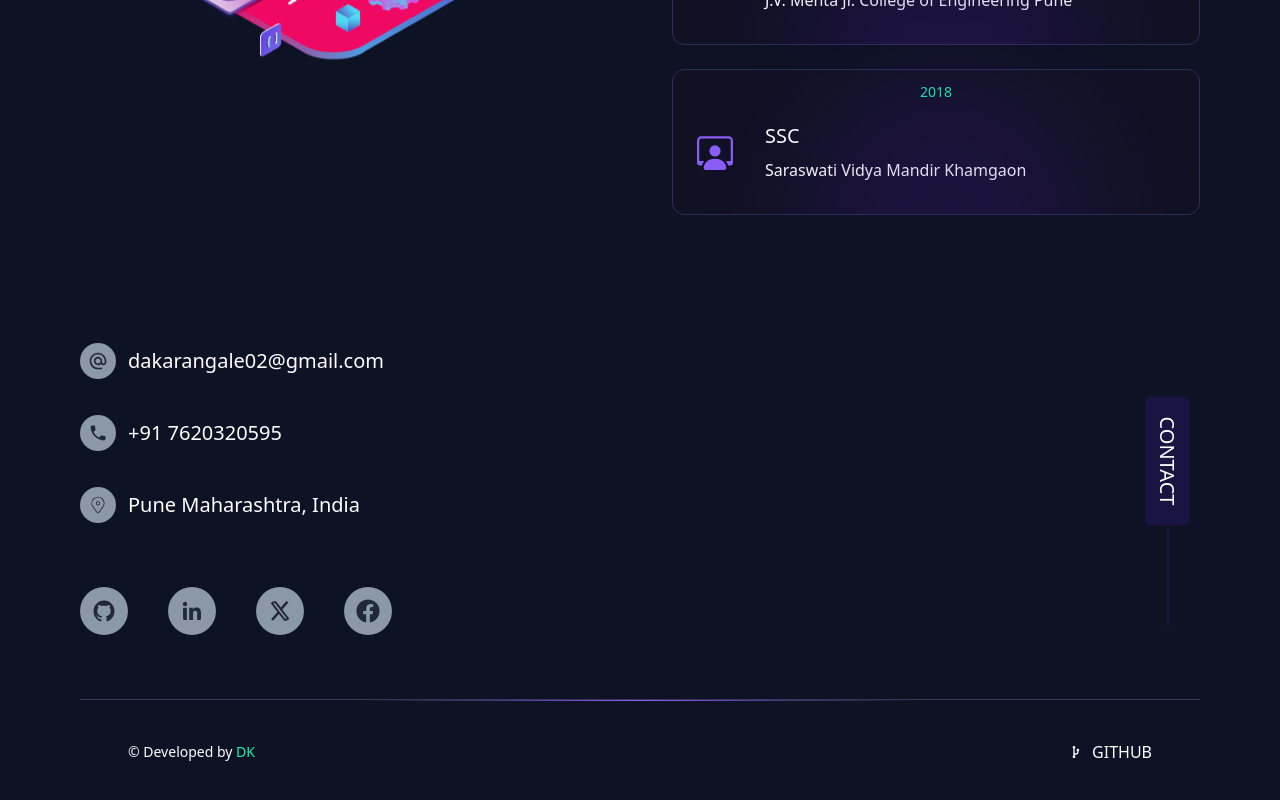
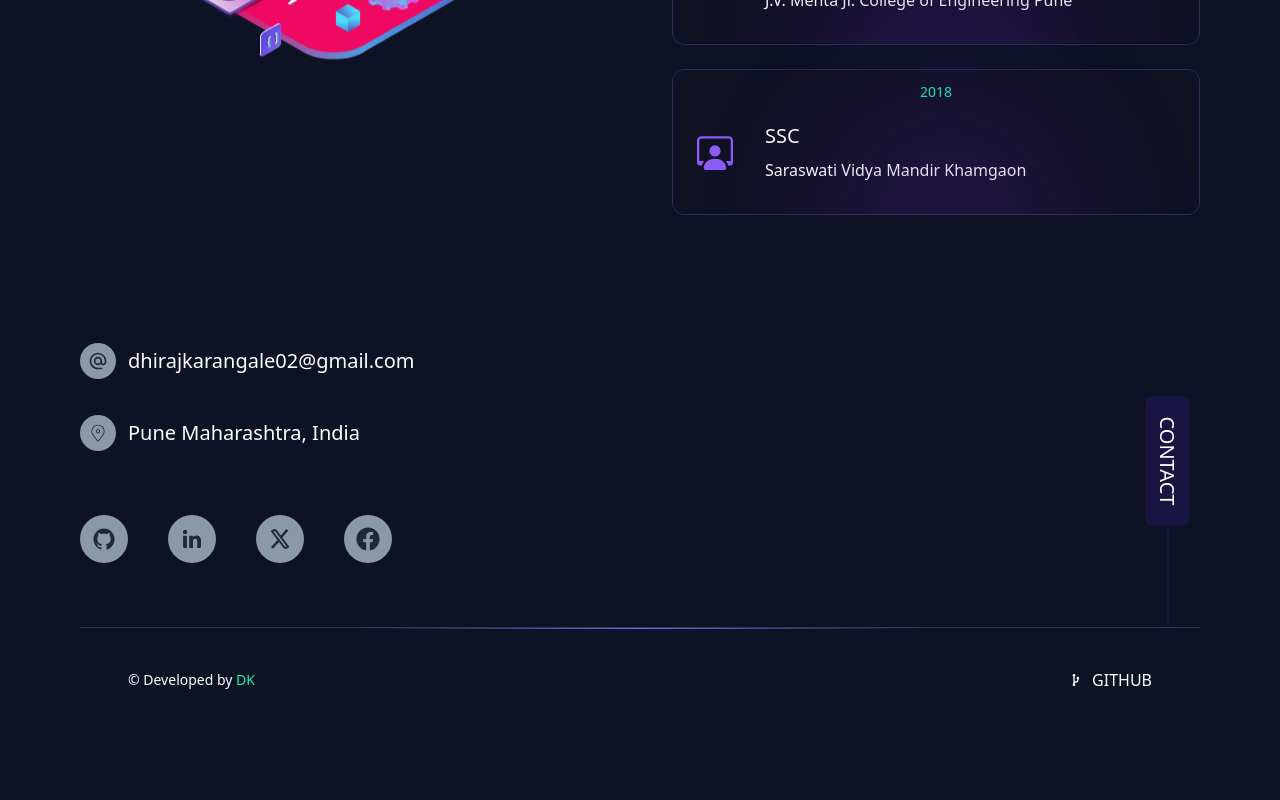
Before and after one commit to DhirajKarangale/portfolio, a React (Vite) app: page / in a window 1280 px wide. Shown: the part 4782-5582 px from the top of the page. After the commit the page ends 5514 px from the top, so only its background shows below. Built offline with nearby package versions, Linux system fonts and the light colour scheme; the HTML template or start-up script is replaced by a standard one.

Commit message:
Details Update

```diff
--- a/src/components/Contact.tsx
+++ b/src/components/Contact.tsx
@@ -27,13 +27,13 @@ export default function Contact() {
                             />
                             <span>{contactsData.email}</span>
                         </p>
-                        <p className="text-sm md:text-xl flex items-center gap-3">
+                        {/* <p className="text-sm md:text-xl flex items-center gap-3">
                             <IoMdCall
                                 className="bg-[#8b98a5] p-2 rounded-full hover:bg-[#16f2b3] hover:scale-110 transition-all duration-300 text-gray-800 cursor-pointer"
                                 size={36}
                             />
                             <span>{contactsData.phone}</span>
-                        </p>
+                        </p> */}
                         <p className="text-sm md:text-xl flex items-center gap-3">
                             <CiLocationOn
                                 className="bg-[#8b98a5] p-2 rounded-full hover:bg-[#16f2b3] hover:scale-110 transition-all duration-300 text-gray-800 cursor-pointer"
--- a/utils/data/contactsData.ts
+++ b/utils/data/contactsData.ts
@@ -1,6 +1,6 @@
 export const contactsData = {
-    email: 'dakarangale02@gmail.com',
-    phone: '+91 7620320595',
+    email: 'dhirajkarangale02@gmail.com',
+    phone: '+91 0000000000',
     address: 'Pune Maharashtra, India',
     github: 'https://github.com/DhirajKarangale',
     facebook: 'https://www.facebook.com/dhiraj.karangale.02/',
--- a/utils/data/personal-data.ts
+++ b/utils/data/personal-data.ts
@@ -3,8 +3,8 @@ export const personalData = {
   profile: 'profile.png',
   designation: "Software Developer",
   description: "I'm Dhiraj Karangale, a HackWithInfi finalist, full-stack developer, and game creator dedicated to building immersive digital experiences. From crafting 3D worlds in Unity 🌍 and designing responsive interfaces with React ⚙️, to creating mobile-first experiences with React Native 📱 and managing databases with MongoDB 💾, I thrive on solving complex coding challenges. I've published two games on the Play Store, one with 100K+ downloads and another with 10K+ downloads, demonstrating my ability to create engaging content that resonates with players worldwide.",
-  email: 'dakarangale02@gmail.com',
-  phone: '+91 7620320595',
+  email: 'dhirajkarangale02@gmail.com',
+  phone: '+91 0000000000',
   address: 'Pune Maharashtra, India',
   github: 'https://github.com/DhirajKarangale',
   facebook: 'https://www.facebook.com/dhiraj.karangale.02/',
@@ -13,5 +13,5 @@ export const personalData = {
   stackOverflow: 'https://stackoverflow.com/users/19772644/dhiraj-karangale',
   leetcode: "https://leetcode.com/u/DhirajKarangale/",
   devUsername: "dhirajkarangale",
-  resume: "https://drive.google.com/file/d/1Q5LzW5EhFZbEHq4GK8iYyVVyoboVmuyP/view?usp=sharing"
+  resume: "https://drive.google.com/file/d/1tb1X0gvyo-YHSKv-klMjfYSKhYj9cPs5/view?usp=sharing"
 }
```
Also changed, not shown: 1 other file (tests, documents, lock files or other folders).
